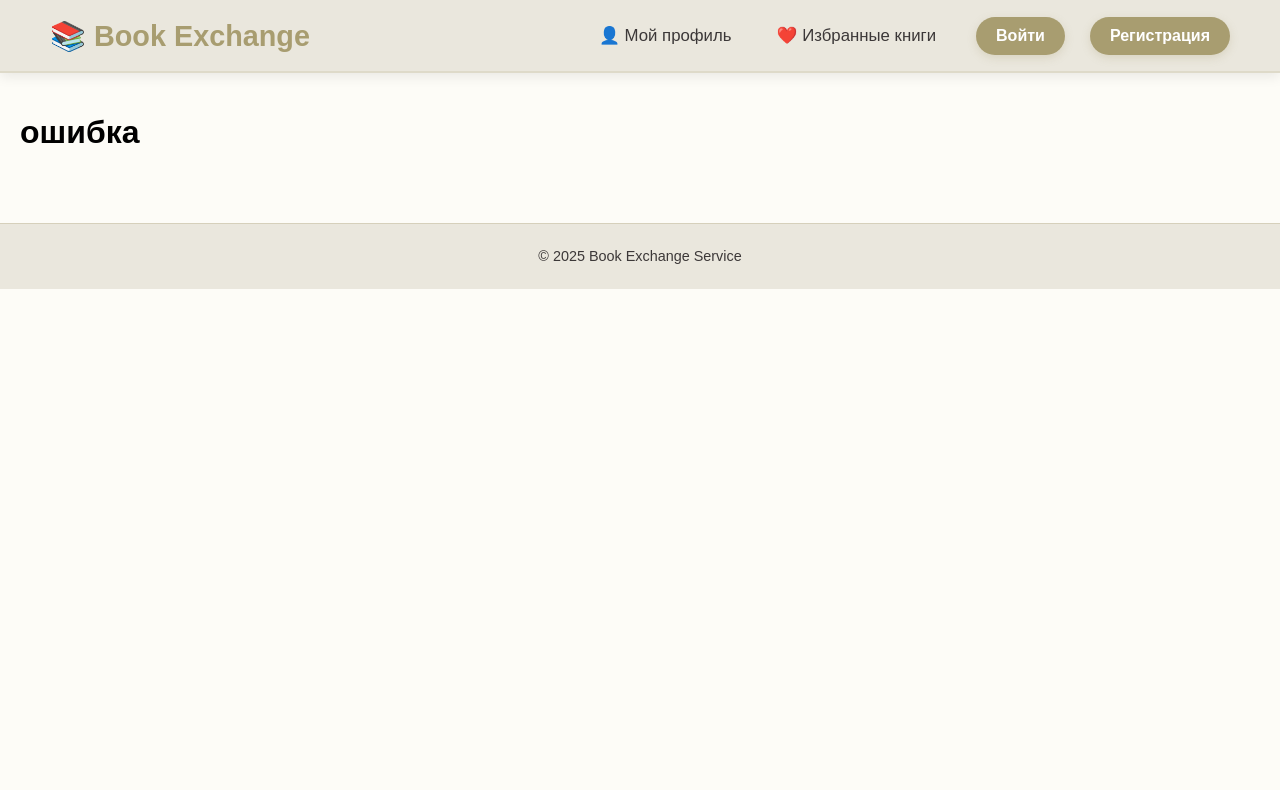
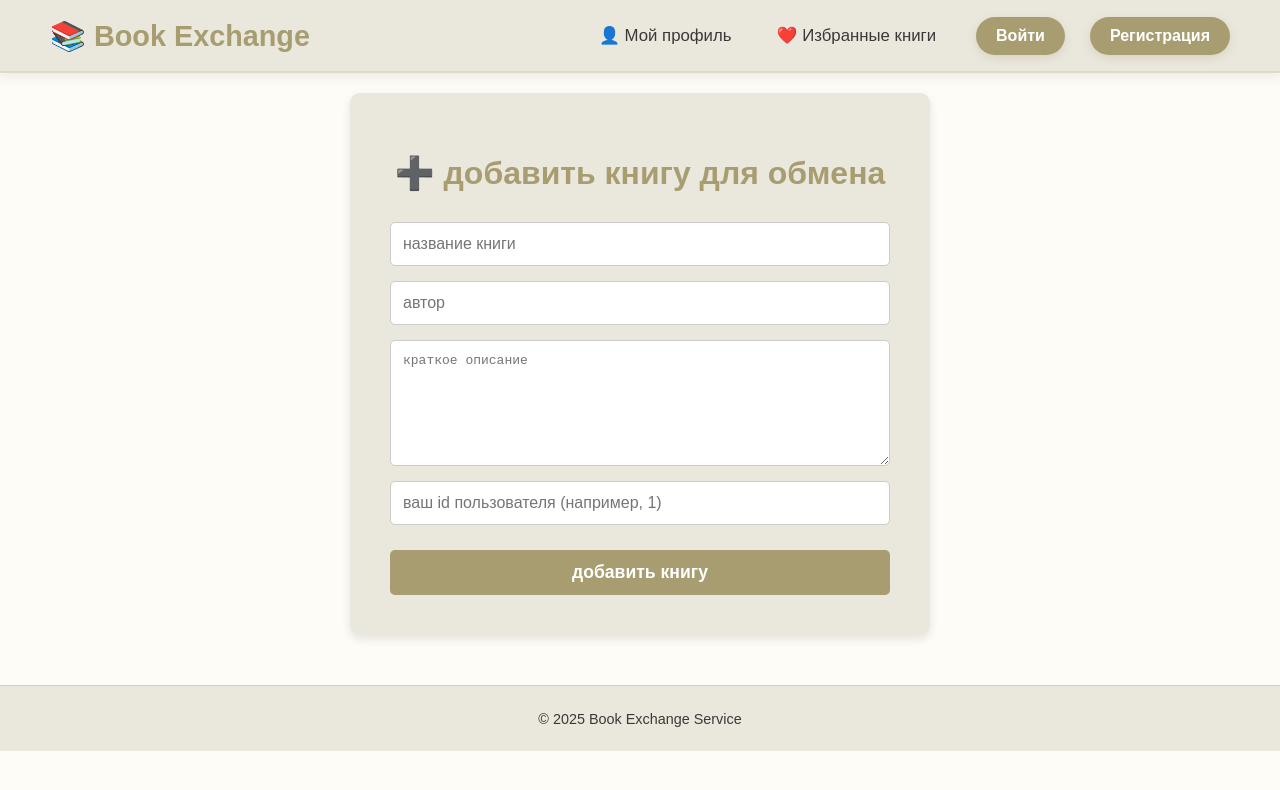
Before and after one commit to andsee18/full_stack_book_exchange, a React (Create React App) app in the folder frontend/: page /add-book in a window 1280 px wide. Shown: the top 790 px of the page. Built offline with nearby package versions, Linux system fonts and the light colour scheme.

Commit message:
book : добавил страницу AddBook и исправил маршрутизацию/доступ к API

```diff
--- a/frontend/src/App.js
+++ b/frontend/src/App.js
@@ -9,7 +9,8 @@ import Login from './pages/Login';
 import Register from './pages/Register';
 import NotFound from './pages/NotFound';
 import Profile from './pages/Profile';
-import Exchanges from './pages/Exchanges'; // <-- Добавлен импорт новой страницы
+import Exchanges from './pages/Exchanges';
+import AddBook from './pages/AddBook'; // <--- ДОБАВЛЕН ИМПОРТ
 
 function App() {
   return (
@@ -21,7 +22,8 @@ function App() {
         <Route path="/register" element={<Register />} />
         <Route path="/profile" element={<Profile />} />
         <Route path="/favorites" element={<Catalog isFavorites={true} />} />
-        <Route path="/exchanges" element={<Exchanges />} /> {/* <-- Обновлен маршрут */}
+        <Route path="/exchanges" element={<Exchanges />} />
+        <Route path="/add-book" element={<AddBook />} /> {/* <--- ДОБАВЛЕН МАРШРУТ */}
         <Route path="*" element={<NotFound />} />
       </Routes>
     </Layout>
--- /dev/null
+++ b/frontend/src/api/bookApi.js
@@ -0,0 +1,48 @@
+import axios from 'axios';
+
+const API_URL_BOOKS = 'http://localhost:5000/api/books';
+
+// получить список всех книг
+export const getAllBooks = async () => {
+    try {
+        const response = await axios.get(API_URL_BOOKS);
+        return response.data;
+    } catch (error) {
+        console.error('ошибка при получении книг:', error.response ? error.response.data : error.message);
+        throw error;
+    }
+};
+
+// создать новую книгу
+export const createBook = async (bookData) => {
+    try {
+        const response = await axios.post(API_URL_BOOKS, bookData);
+        // возвращает созданную книгу со статусом 201 created
+        return response.data;
+    } catch (error) {
+        console.error('ошибка при создании книги:', error.response ? error.response.data : error.message);
+        throw error;
+    }
+};
+
+// обновить существующую книгу
+export const updateBook = async (id, bookData) => {
+    try {
+        const response = await axios.put(`${API_URL_BOOKS}/${id}`, bookData);
+        return response.data;
+    } catch (error) {
+        console.error(`ошибка при обновлении книги id ${id}:`, error.response ? error.response.data : error.message);
+        throw error;
+    }
+};
+
+// удалить книгу
+export const deleteBook = async (id) => {
+    try {
+        // возвращает 204 no content в случае успеха
+        await axios.delete(`${API_URL_BOOKS}/${id}`);
+    } catch (error) {
+        console.error(`ошибка при удалении книги id ${id}:`, error.response ? error.response.data : error.message);
+        throw error;
+    }
+};
--- /dev/null
+++ b/frontend/src/pages/AddBook.js
@@ -0,0 +1,195 @@
+import React, { useState } from 'react';
+import { createBook } from '../api/bookApi'; // импорт функции для отправки книги
+
+// --- палитра ---
+const primaryColor = '#a89d70';
+const darkBeigeColor = '#eae7dd';
+
+export default function AddBook() {
+    // состояние для всех полей книги
+    const [bookData, setBookData] = useState({
+        title: '',
+        author: '',
+        description: '',
+        ownerId: '', // id пользователя-владельца
+        status: 'available' // статус по умолчанию
+    });
+    const [message, setMessage] = useState('');
+    const [isError, setIsError] = useState(false);
+
+    // обработчик изменений в полях
+    const handleChange = (e) => {
+        const { name, value } = e.target;
+        setBookData(prev => ({
+            ...prev,
+            // ownerId должен быть числом
+            [name]: name === 'ownerId' ? Number(value) : value
+        }));
+    };
+
+    // обработчик отправки формы
+    const handleSubmit = async (e) => {
+        e.preventDefault();
+        setMessage('');
+        setIsError(false);
+
+        // Проверка на то, что ownerId введено
+        if (!bookData.ownerId) {
+            setMessage('ошибка: необходимо указать id владельца.');
+            setIsError(true);
+            return;
+        }
+
+        try {
+            // отправка данных на бэкенд
+            const newBook = await createBook(bookData);
+
+            setMessage(`книга "${newBook.title}" успешно добавлена! id: ${newBook.id}`);
+
+            // очистка формы после успешного добавления
+            setBookData({
+                title: '',
+                author: '',
+                description: '',
+                ownerId: '',
+                status: 'available'
+            });
+
+        } catch (error) {
+            // обработка ошибки (например, 400 bad request, если ownerid не существует)
+            let errorMessage = 'ошибка при добавлении книги. проверьте консоль.';
+            if (error.response && error.response.status === 400) {
+                errorMessage = 'ошибка: пользователь с таким id не найден. проверьте owner id.';
+            }
+            setMessage(errorMessage);
+            setIsError(true);
+        }
+    };
+
+    return (
+        <div style={containerStyle}>
+            <div style={cardStyle}>
+                <h1 style={headerStyle}>➕ добавить книгу для обмена</h1>
+
+                {/* сообщение об успехе/ошибке */}
+                {message && (
+                    <p style={{ ...messageStyle, color: isError ? 'red' : primaryColor }}>
+                        {message}
+                    </p>
+                )}
+
+                <form onSubmit={handleSubmit} style={formStyle}>
+
+                    {/* поле: название */}
+                    <input
+                        type="text"
+                        name="title"
+                        placeholder="название книги"
+                        value={bookData.title}
+                        onChange={handleChange}
+                        required
+                        style={inputStyle}
+                    />
+
+                    {/* поле: автор */}
+                    <input
+                        type="text"
+                        name="author"
+                        placeholder="автор"
+                        value={bookData.author}
+                        onChange={handleChange}
+                        required
+                        style={inputStyle}
+                    />
+
+                    {/* поле: описание */}
+                    <textarea
+                        name="description"
+                        placeholder="краткое описание"
+                        value={bookData.description}
+                        onChange={handleChange}
+                        required
+                        style={{...inputStyle, height: '100px'}}
+                    />
+
+                    {/* поле: ID Владельца (для теста) */}
+                    <input
+                        type="number"
+                        name="ownerId"
+                        placeholder="ваш id пользователя (например, 1)"
+                        value={bookData.ownerId}
+                        onChange={handleChange}
+                        required
+                        style={inputStyle}
+                    />
+
+                    {/* поле: статус (скрыто, по умолчанию 'available') */}
+                    <input
+                        type="hidden"
+                        name="status"
+                        value={bookData.status}
+                    />
+
+                    <button type="submit" style={buttonStyle}>
+                        добавить книгу
+                    </button>
+                </form>
+            </div>
+        </div>
+    );
+}
+
+// --- стили ---
+const containerStyle = {
+    display: 'flex',
+    justifyContent: 'center',
+    alignItems: 'center',
+    minHeight: '60vh',
+};
+
+const cardStyle = {
+    backgroundColor: darkBeigeColor,
+    padding: '40px',
+    borderRadius: '10px',
+    boxShadow: '0 4px 10px rgba(0, 0, 0, 0.1)',
+    width: '100%',
+    maxWidth: '500px',
+    textAlign: 'center',
+};
+
+const headerStyle = {
+    color: primaryColor,
+    marginBottom: '30px',
+};
+
+const formStyle = {
+    display: 'flex',
+    flexDirection: 'column',
+    gap: '15px',
+};
+
+const inputStyle = {
+    padding: '12px',
+    borderRadius: '5px',
+    border: '1px solid #ccc',
+    fontSize: '1em',
+    backgroundColor: 'white',
+};
+
+const buttonStyle = {
+    backgroundColor: primaryColor,
+    color: 'white',
+    border: 'none',
+    padding: '12px 20px',
+    borderRadius: '5px',
+    fontSize: '1.1em',
+    fontWeight: 'bold',
+    cursor: 'pointer',
+    marginTop: '10px',
+    transition: 'background-color 0.2s',
+};
+
+const messageStyle = {
+    marginBottom: '15px',
+    fontWeight: 'bold',
+};
--- a/frontend/src/pages/Catalog.js
+++ b/frontend/src/pages/Catalog.js
@@ -1,30 +1,16 @@
-import React, { useState } from 'react';
+import React, { useState, useEffect } from 'react'; // добавлено useEffect
 import { Link } from 'react-router-dom';
+import { getAllBooks } from '../api/bookApi'; // импорт реальной функции API
 
-// ИМПОРТ ОБЛОЖЕК
-import cover1 from '../assets/master_i_margarita.jpg';
-import cover2 from '../assets/dark_tower.jpg';
-import cover3 from '../assets/idiot.jpg';
-import cover4 from '../assets/motilok.jpg';
-import cover5 from '../assets/nad_propast.jpg';
-import cover6 from '../assets/deti_moi.jpg';
+
 
 // --- ЕДИНАЯ ПАЛИТРА ---
-const primaryColor = '#a89d70';       // Основной бежевый акцент
-const hoverColor = '#948a65';         // Бежевый акцент для наведения
-const cardBackground = '#eae7dd';     // Фон карточек
-const textColor = '#3c3838';          // Основной текст
+const primaryColor = '#a89d70';       // основной бежевый акцент
+const hoverColor = '#948a65';         // бежевый акцент для наведения
+const cardBackground = '#eae7dd';     // фон карточек
+const textColor = '#3c3838';          // основной текст
 
-// Заглушечные данные
-const DUMMY_BOOKS = [
-    { id: 1, title: 'Мастер и Маргарита', author: 'М. А. Булгаков', isFavorite: true, coverUrl: cover1 },
-    { id: 2, title: 'Тёмная башня', author: 'Стивен Кинг', isFavorite: false, coverUrl: cover2 },
-    { id: 3, title: 'Идиот', author: 'Ф. М. Достоевский', isFavorite: true, coverUrl: cover3 },
-    { id: 4, title: 'Мотылёк', author: 'Анри Шарьер', isFavorite: false, coverUrl: cover4 },
-    { id: 5, title: 'Над пропастью во ржи', author: 'Дж. Сэлинджер', isFavorite: false, coverUrl: cover5 },
-    { id: 6, title: 'Дети мои', author: 'Гузель Яхина', isFavorite: true, coverUrl: cover6 },
-];
-
+// --- КОМПОНЕНТ КАРТОЧКИ ---
 const BookCard = ({ book }) => {
     const [isHovered, setIsHovered] = useState(false);
     const [isLinkHovered, setIsLinkHovered] = useState(false);
@@ -37,11 +23,13 @@ const BookCard = ({ book }) => {
         >
 
             <div style={imageWrapperStyle}>
-                <img src={book.coverUrl} alt={`Обложка книги ${book.title}`} style={bookCoverStyle} />
+                {/* пока нет реальных URL обложек, используем заглушку */}
+                <div style={bookCoverPlaceholderStyle}>обложка</div>
             </div>
 
             <h3 style={titleStyle}>{book.title}</h3>
             <p style={authorStyle}>{book.author}</p>
+            <p style={statusStyle}>статус: <strong>{book.status}</strong></p>
 
             <Link
                 to={`/books/${book.id}`}
@@ -49,33 +37,90 @@ const BookCard = ({ book }) => {
                 onMouseEnter={() => setIsLinkHovered(true)}
                 onMouseLeave={() => setIsLinkHovered(false)}
             >
-                Подробнее &rarr;
+                подробнее &rarr;
             </Link>
 
+            {/* кнопка избранного пока без логики */}
             <button style={favoriteButtonStyle}>
-                {book.isFavorite ? '❤️' : '🤍'}
+                {false ? '❤️' : '🤍'}
             </button>
         </div>
     );
 };
 
-export default function Catalog({ isFavorites = false }) {
-    const title = isFavorites ? '❤️ Избранные книги' : '📚 Каталог книг';
-    const books = isFavorites ? DUMMY_BOOKS.filter(b => b.isFavorite) : DUMMY_BOOKS;
+// --- ОСНОВНОЙ КОМПОНЕНТ КАТАЛОГА ---
+export default function Catalog() { // убрал пропс isFavorites для простоты
+    const [books, setBooks] = useState([]);
+    const [loading, setLoading] = useState(true);
+    const [error, setError] = useState(null);
+
+    // функция для загрузки данных с бэкенда
+    const fetchBooks = async () => {
+        try {
+            const data = await getAllBooks();
+            setBooks(data);
+            setError(null);
+        } catch (err) {
+            setError('не удалось загрузить список книг. проверьте, запущен ли сервер.');
+            console.error('error fetching books:', err);
+        } finally {
+            setLoading(false);
+        }
+    };
+
+    // загрузка данных при монтировании
+    useEffect(() => {
+        fetchBooks();
+    }, []);
+
+
+    if (loading) {
+        return <div style={{...catalogContainerStyle, textAlign: 'center', paddingTop: '50px'}}>загрузка каталога...</div>;
+    }
+
+    if (error) {
+        return <div style={{...catalogContainerStyle, textAlign: 'center', paddingTop: '50px', color: 'red'}}>ошибка: {error}</div>;
+    }
+
+    const title = '📚 каталог книг';
 
     return (
         <div style={catalogContainerStyle}>
             <h1>{title}</h1>
+
+            {books.length === 0 ? (
+                <p style={{fontSize: '1.2em', color: '#666'}}>
+                    пока нет книг для обмена. <Link to="/add-book" style={{color: primaryColor}}>добавьте первую!</Link>
+                </p>
+            ) : (
                 <div style={bookGridStyle}>
                     {books.map(book => (
                         <BookCard key={book.id} book={book} />
                     ))}
                 </div>
+            )}
         </div>
     );
 }
 
-// --- Обновленные Стили ---
+// --- Стили (без изменений) ---
+
+const statusStyle = {
+    fontSize: '0.9em',
+    color: '#666',
+    margin: '0 0 10px 0',
+}
+
+const bookCoverPlaceholderStyle = {
+    backgroundColor: '#ccc',
+    display: 'flex',
+    justifyContent: 'center',
+    alignItems: 'center',
+    height: '100%',
+    color: '#666',
+    fontSize: '1.2em',
+    fontWeight: 'bold',
+};
 
 const catalogContainerStyle = {
     maxWidth: '1200px',
@@ -94,7 +139,7 @@ const cardStyle = {
     backgroundColor: cardBackground,
     borderRadius: '10px',
     padding: '15px',
-    transition: 'all 0.3s ease-in-out', // Добавлено для плавности
+    transition: 'all 0.3s ease-in-out',
     display: 'flex',
     flexDirection: 'column',
     height: '100%',
@@ -110,15 +155,9 @@ const imageWrapperStyle = {
     boxShadow: '0 4px 8px rgba(0, 0, 0, 0.2)',
 };
 
-const bookCoverStyle = {
-    width: '100%',
-    height: '100%',
-    objectFit: 'cover',
-    borderRadius: '8px',
-};
 
 const titleStyle = {
-    fontSize: '1.25em', // Чуть крупнее
+    fontSize: '1.25em',
     fontWeight: '700',
     color: textColor,
     margin: '10px 0 5px 0',
@@ -128,7 +167,7 @@ const authorStyle = {
     fontSize: '0.95em',
     color: '#666',
     margin: '0 0 10px 0',
-    fontStyle: 'italic', // Италийский шрифт для автора
+    fontStyle: 'italic',
 };
 
 const linkStyle = {
@@ -140,8 +179,8 @@ const linkStyle = {
     paddingTop: '10px',
     borderTop: '1px solid #ddd',
     fontSize: '0.95em',
-    transition: 'color 0.2s', // Плавное изменение цвета
-    textTransform: 'uppercase' // Заглавные буквы
+    transition: 'color 0.2s',
+    textTransform: 'uppercase'
 };
 
 const favoriteButtonStyle = {
```
Also changed, not shown: 1 other file (tests, documents, lock files or other folders). Lines whose indentation alone changed are shown as unchanged.
